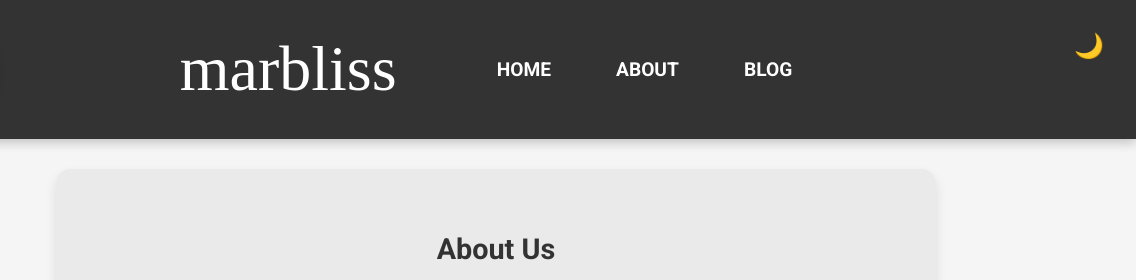
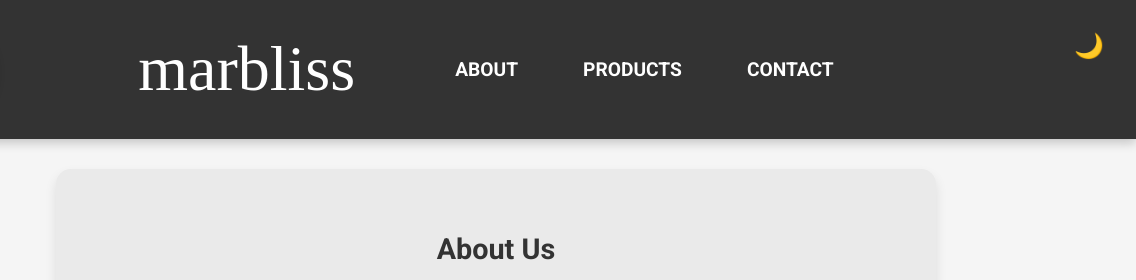
Before and after one commit to ngunturugit/marbliss, a plain HTML site: page index.html in a window 1280 px wide. Shown: the top 280 px of the page, 144-1280 px from the left. Drawn offline with Linux system fonts and the light colour scheme; a script that the page names is missing; a web font is replaced by a local one.

Commit message:
Update nav.html

```diff
--- a/index.html
+++ b/index.html
@@ -18,10 +18,10 @@
   <img src="https://images.unsplash.com/photo-1532467411038-57680e3dc0f1?crop=entropy&cs=tinysrgb&fit=max&fm=jpg&ixid=M3wzMjM4NDZ8MHwxfHJhbmRvbXx8fHx8fHx8fDE3MzMzMjkwODl8&ixlib=rb-4.0.3&q=80&w=400" alt="Logo" class="logo">
   <h1>marbliss</h1>
   <button id="theme-toggle">🌙</button>
-  <nav>
-    <a href="#">Home</a>
-    <a href="#">About</a>
-    <a href="#">Blog</a>
+   <nav>
+    <a href="#about">About</a>
+    <a href="#products">Products</a>
+    <a href="#contact">Contact</a>
   </nav>
 </header>
 
```
